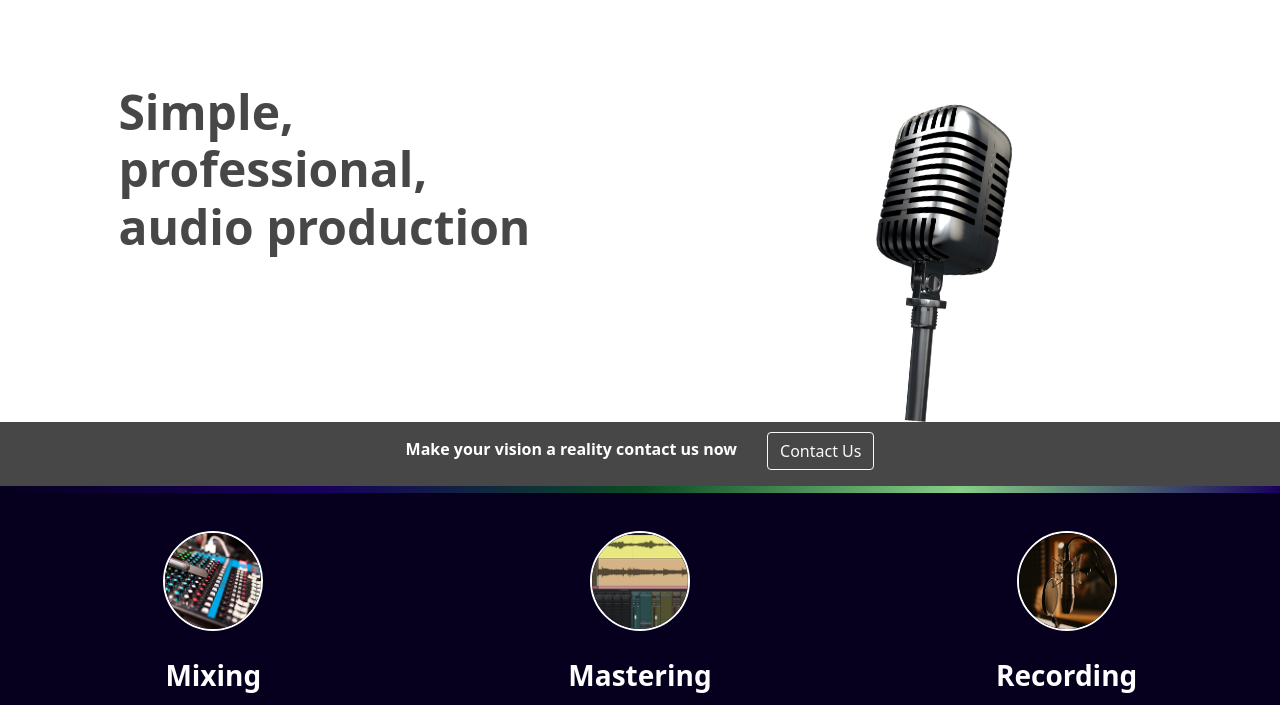
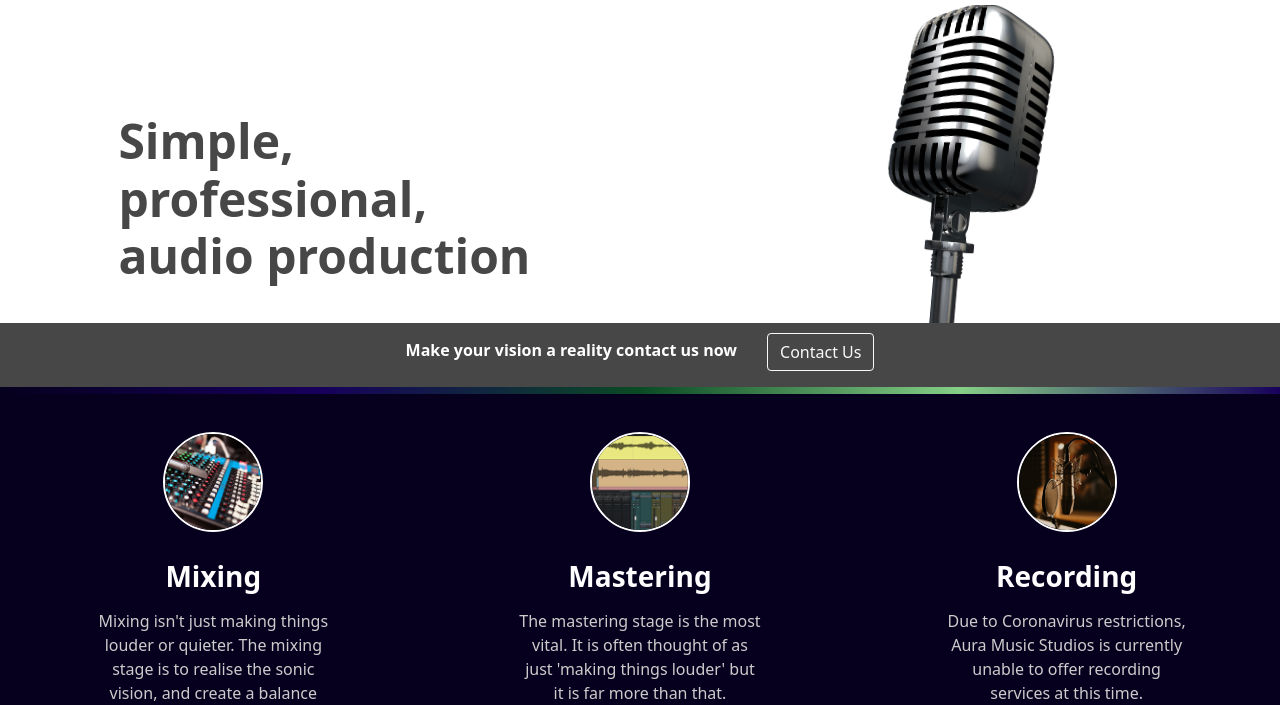
Before and after one commit to MikeFensome/AuraMusicStudios, a plain HTML site: page index.html in a window 1280 px wide. Shown: the part 71-776 px from the top of the page. Drawn offline with nearby package versions, Linux system fonts and the light colour scheme; a script that the page names is missing.

Commit message:
repositioned and resized multiple elements

```diff
--- a/CSS/styles.css
+++ b/CSS/styles.css
@@ -43,17 +43,20 @@ body {
 
 #header {
     padding: 12% 0 0;
-    background-color: white;
 }
 
 .heroarea {
     overflow: hidden;
-    background-color: white;
+    height: 30vh;
 }
 .heroimage {
-    max-width: 50%;
-    margin-right: 30%;
+    width: 30%;
+    /* margin-right: 30%; */
     transform:rotate(5deg);
+    position: absolute;
+    left: 60%;
+    top: 6%;
+    z-index: -1;
 }
 
 @media only screen and (max-width:768px) {
@@ -205,6 +208,7 @@ h2 {
     left: 30%;
     margin: 0%;
     opacity: 0;
+    visibility: hidden;
 }
 
 .panel.active {
@@ -224,9 +228,13 @@ h2 {
 .panel.active audio {
     opacity: 1;
     transition: opacity 0.3s ease-in 0.4s;
+    visibility: visible;
 }
 
 @media (max-width: 800px){
+    .quote {
+        height: 25vh;
+    }
     .slider {
         flex-direction: column;
         height: 50vh;
@@ -242,6 +250,10 @@ h2 {
     .first-panel {
         margin-top: 35px;
     }
+
+    .panel audio {
+        left: 10%;
+    };
 }
 
 #footer {
```
